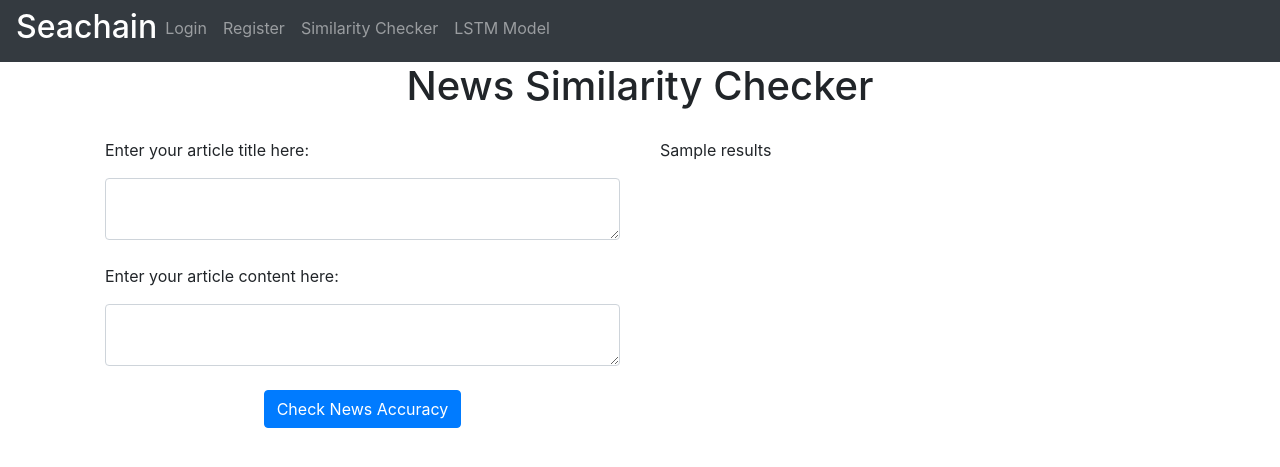
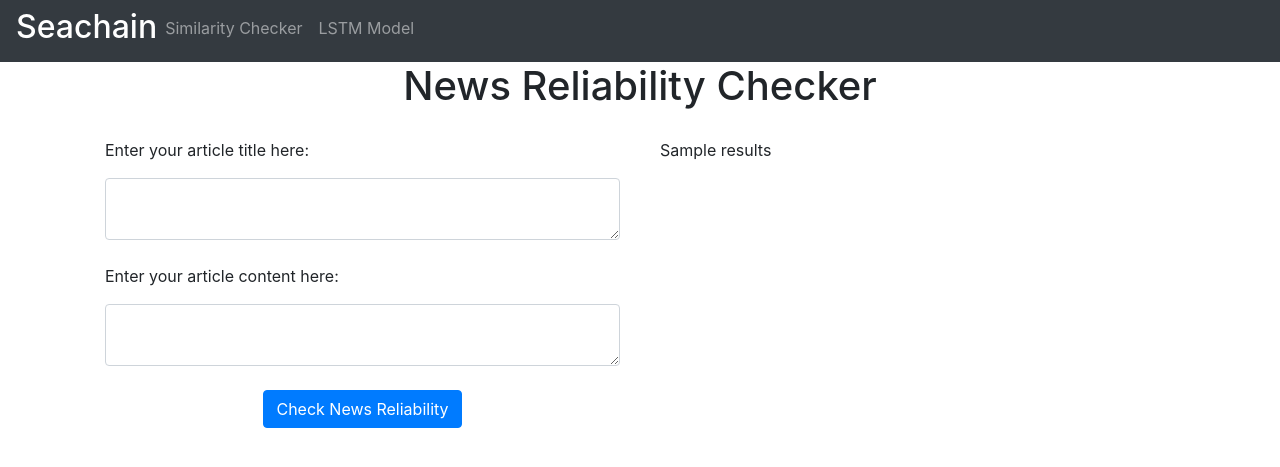
Before and after one commit to GTG-Llama/Seachain, a Flask app: template Flask_website/website/templates/lstm.html in a window 1280 px wide. Shown: the top 467 px of the page. Run offline with Flask 3, Linux system fonts and the light colour scheme; the template is opened without the code that fills it: most values are stand-ins (such as "Sample title", 1, 10 or a date in 2020); some libraries are stand-ins or nearby versions.

Commit message:
Removed sign-up process from navbar

```diff
--- a/Flask_website/website/templates/base.html
+++ b/Flask_website/website/templates/base.html
@@ -111,19 +111,9 @@
       </button>
       <div class ="collapse navbar-collapse" id = "navbar" >
         <div class = "navbar-nav" >
-          {% if user.is_authenticated %}
           <a href="/"><h2 style = "color:white"> Seachain </h2></a>
-          <a class = "nav-item nav-link" id = "home" href = "/"></a>
-          <a class = "nav-item nav-link nav-button" id = "signUp" href = "/sim-score">Similarity Checker</a>
-          <a class = "nav-item nav-link nav-button" id = "logout" href = "/logout">Logout</a>
-          {% else %}
-          <a href="/"><h2 style = "color:white"> Seachain </h2></a>
-          <a class = "nav-item nav-link nav-button" id = "login" href = "/login">Login</a> <!-- Login Logout if needed -->
-          <a class = "nav-item nav-link nav-button" id = "signUp" href = "/sign-up">Register</a>
           <a class = "nav-item nav-link nav-button" id = "signUp" href = "/sim-score">Similarity Checker</a>
           <a class = "nav-item nav-link nav-button" id = "signUp" href = "/lstm_model">LSTM Model</a>
-
-          {% endif %}
         </div>
       </div>
     </nav>
--- a/Flask_website/website/templates/lstm.html
+++ b/Flask_website/website/templates/lstm.html
@@ -1,39 +1,18 @@
-{%extends "base.html" %}
+{% extends "base.html" %}
 
-{% block title %} Similarity Checker {% endblock %}
+{% block title %} Reliability Checker {% endblock %}
 
 
 
 {% block content %}
-<h1 align = "center">News Similarity Checker</h1>
-<!--
-<ul class = "list-group list-group-flush" id = "notes">
-    <div>
-    {% for link,title in total %}
-    <li class = "list-group-item" >
-        <div class = "homediv1" style = "display:flex; height:10px">
-        <a style = 'width:495px' href = {{link}}> {{link}}  </a>
-        <div> {{title}} </div>
-        </div>
-    </li>
-    {% endfor %}
-    </div>
-</ul>
-</br>
-</br>
--->
-
-
+<h1 align = "center">News Reliability Checker</h1>
 <div class="ss-container">
-
-
     <div class="ss-left">
         <form method = 'POST'> <!-- sends it to the home page as a POST method-->
             <div>
                 <p>Enter your article title here: </p>
                 <textarea name="searchQuery" id = "searchQuery" class = "form-control"></textarea>
             </div>
-
         </br>
             <div class="ss-longerdiv">
                 <p>Enter your article content here: </p>
@@ -41,27 +20,20 @@
             </div>
         </br>
             <div align = "center">
-                <button type = "submit"  class = "btn btn-primary">Check News Accuracy</button>
+                <button type = "submit"  class = "btn btn-primary">Check News Reliability</button>
             </div>
         </form>
     </div>
     <div class="ss-right">
-        {% if loading %}
+        {% if results %}
         <div>
-            Loading...
+            {{ results }}
         </div>
         {% else %}
         <div>
-            {{ results }}
+            Awaiting an article!
         </div>
         {% endif %}
     </div>
-
 </div>
-
-
-
-
-
-
 {% endblock %}
--- a/Flask_website/website/views.py
+++ b/Flask_website/website/views.py
@@ -53,15 +53,13 @@
 @views.route('/lstm_model', methods = ['GET', 'POST']) #LSTM
 def lstm():
     model = tf.keras.models.load_model('saved_model/my_model')
-    loading = True
     results = False
     if request.method == "POST":
         searchQuery = request.form.get('searchQuery').upper()
         articleContent = request.form.get('articleContent').upper()
-        loading = False
         prediction = model.predict([" ".join([searchQuery, articleContent])])
         results = "Fake!" if prediction > 0.5 else "Real!"
-    return render_template("lstm.html", user = current_user, results = results, loading = loading)
+    return render_template("lstm.html", user = current_user, results = results)
 
 @views.route('/delete/<int:id>') #unused route for testing
 def delete(id):
```
